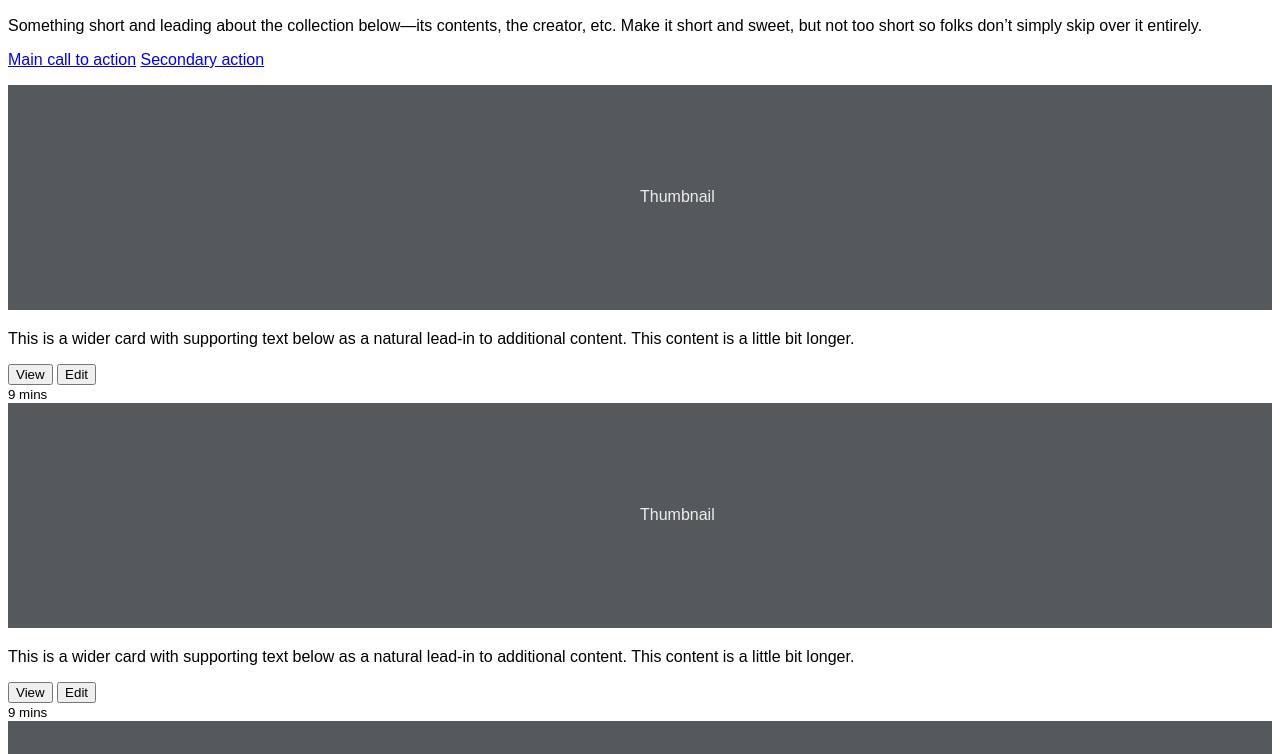
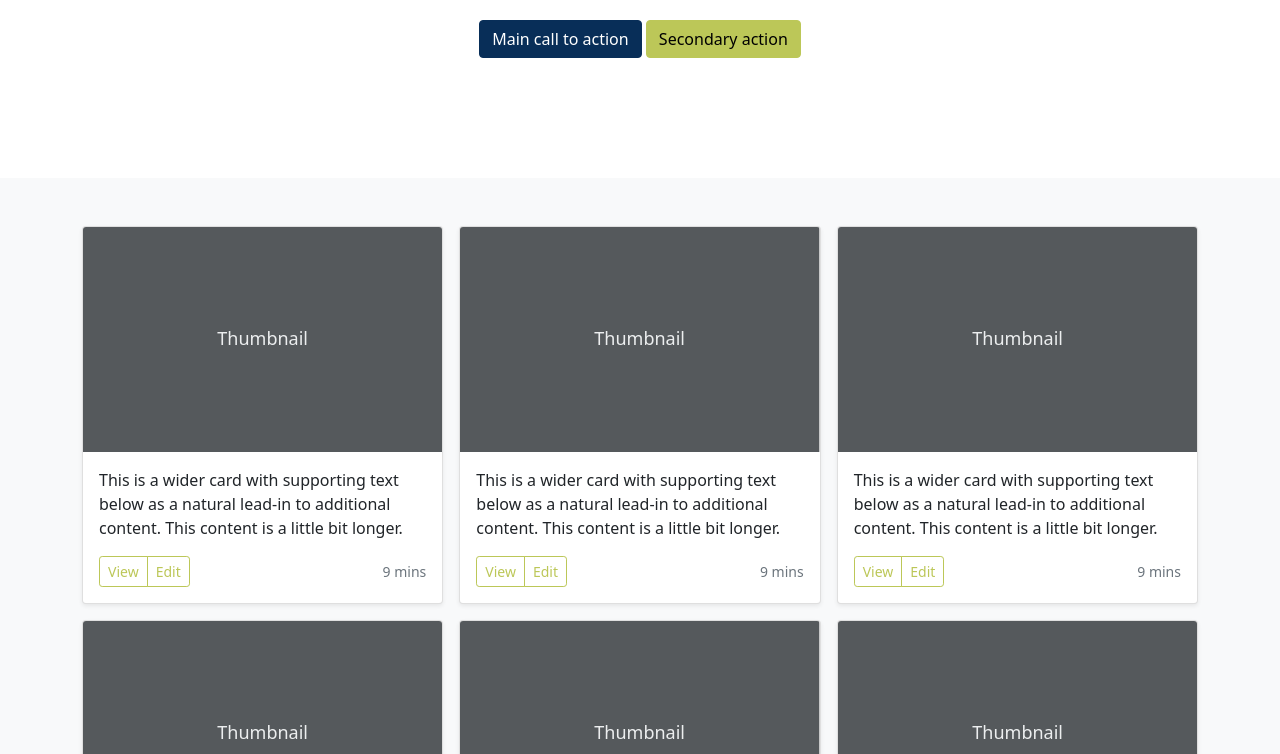
Before and after one commit to nasajana/Cviceni-SASS-Bootstrap, a website: page index.html in a window 1280 px wide. Shown: the part 302-1056 px from the top of the page. Drawn offline with nearby package versions, Linux system fonts and the light colour scheme; files that its build step writes are made by us from their sources.

Commit message:
úkol be bonusu

```diff
--- a/package.json
+++ b/package.json
@@ -10,6 +10,7 @@
 	"author": "",
 	"license": "ISC",
 	"dependencies": {
+		"bootstrap": "^5.1.3",
 		"sass": "^1.43.2"
 	}
 }
--- a/styly/hlavni.scss
+++ b/styly/hlavni.scss
@@ -1,12 +1,18 @@
 html {
-	box-sizing: border-box;
+    box-sizing: border-box;
 }
+
 *,
 *::before,
 *::after {
-	box-sizing: content-box;
+    box-sizing: content-box;
 }
 
 body {
-	font-family: sans-serif;
+    font-family: sans-serif;
 }
+
+$primary: #082e58;
+$secondary: #bcc758;
+@import '../node_modules/bootstrap/scss/bootstrap';
+@import 'bd-placeholder-img.scss';
```
Also changed, not shown: 1 other file.
